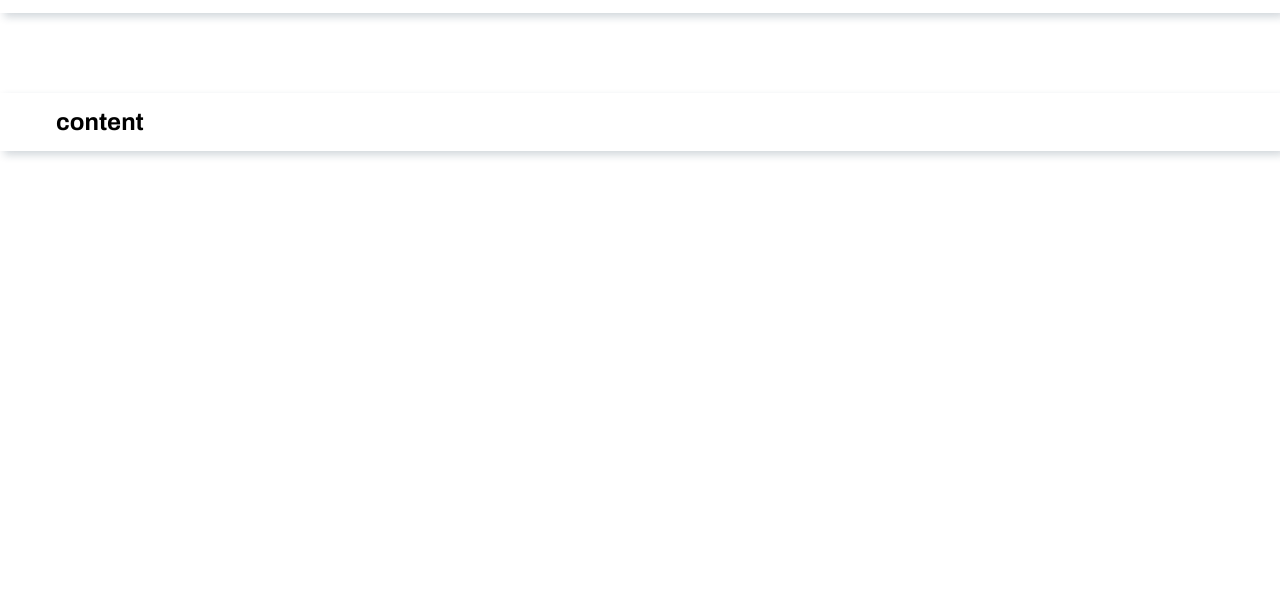
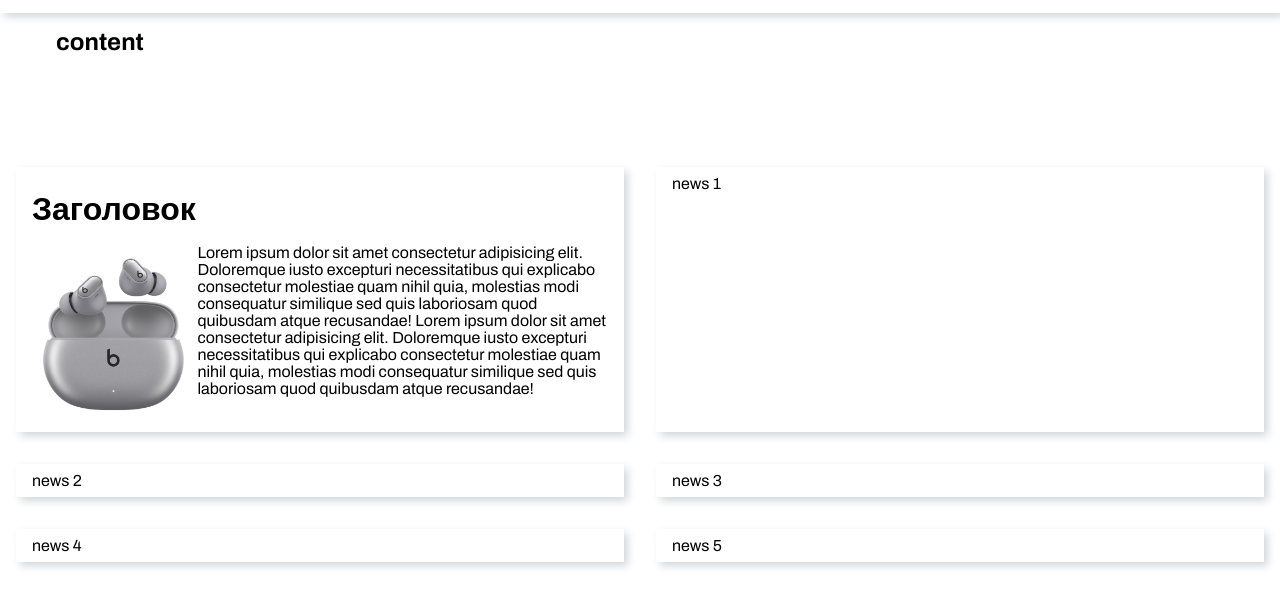
Before and after one commit to Yury-Odinson/pug-test, a website: page index.pug in a window 1280 px wide. Shown: the part 83-690 px from the top of the page. Drawn offline with nearby package versions, Linux system fonts and the light colour scheme; files that its build step writes are made by us from their sources.

Commit message:
js in pug

```diff
--- a/index.css
+++ b/index.css
@@ -41,11 +41,31 @@
     font-size: 2rem;
 }
 
+.news-container {
+    margin: 5rem 0;
+    padding: 1rem;
+    display: grid;
+    grid-template-columns: 1fr 1fr;
+    gap: 2rem;
+}
 
-
-.content {
-    margin: 5rem 0;
+.news__item {
+    padding: 0.5rem 1rem;
     -webkit-box-shadow: 4px 4px 8px 0px rgba(34, 60, 80, 0.2);
     -moz-box-shadow: 4px 4px 8px 0px rgba(34, 60, 80, 0.2);
     box-shadow: 4px 4px 8px 0px rgba(34, 60, 80, 0.2);
 }
+
+.news__title {
+    margin: 1rem 0;
+    font-size: 2rem;
+}
+
+.news-content {
+    display: flex;
+}
+
+.news__img {
+    max-width: 180px;
+    max-height: 180px;
+}
--- /dev/null
+++ b/index.js
@@ -0,0 +1,21 @@
+const root = $("#root").get(0);
+
+function createElement(block, cssClass = [], attrs = {}) {
+    const element = document.createElement(block);
+    element.classList.add(...cssClass);
+    for (const key in attrs) {
+        element.setAttribute(key, attrs[key]);
+    }
+
+    return element
+}
+
+const newsContainer = $(".news-container").get(0);
+
+for (let i = 1; i <= 5; i++) {
+    const newsItem = createElement("article", ["news__item"], { id: "news__" + i });
+    newsItem.innerText = `news ${i}`;
+    newsContainer.appendChild(newsItem);
+}
+
+root.appendChild(newsContainer);
--- a/index.pug
+++ b/index.pug
@@ -14,12 +14,29 @@ html(lang="ru")
                 nav.nav
                     div.nav-logo
                         a(href= "/")
-                            img(src="./assets/menu.png" alt="logo" ).nav-logo__img
+                            img(src="./assets/menu.png" alt="logo").nav-logo__img
                             h1.nav-logo__title clayton
                     ul.nav-items
                         each name in ["main", "about", "contacts"]
                             li(class="nav__item")
                                 a(href= "/" + name )= name
-        main.content
-            div.wrapper
-                h2 content
+        main
+            div(id="root")
+
+                div.wrapper
+                    h2 content
+                    section.news-container
+                        article.news__item
+                            h3.news__title Заголовок
+                            div.news-content
+                                img(src="./assets/image1.png" alt="image1").news__img
+                                p.news__description
+                                    | Lorem ipsum dolor sit amet consectetur adipisicing elit.
+                                    | Doloremque iusto excepturi necessitatibus qui explicabo consectetur molestiae quam nihil quia,
+                                    | molestias modi consequatur similique sed quis laboriosam quod quibusdam atque recusandae!
+                                    | Lorem ipsum dolor sit amet consectetur adipisicing elit.
+                                    | Doloremque iusto excepturi necessitatibus qui explicabo consectetur molestiae quam nihil quia,
+                                    | molestias modi consequatur similique sed quis laboriosam quod quibusdam atque recusandae!
+
+    script(src="https://code.jquery.com/jquery-3.6.0.min.js")
+    script(src="./index.js" type="module")
```
Also changed, not shown: assets/image1.png (added), index.html, 1 other file.
